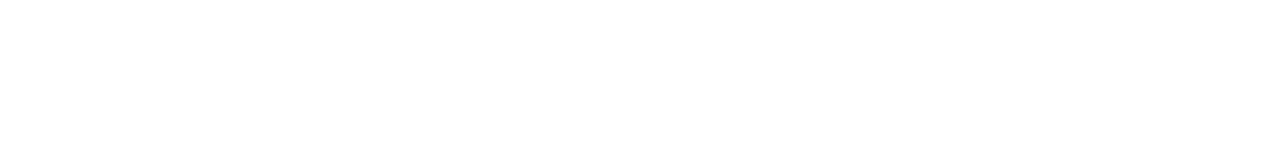
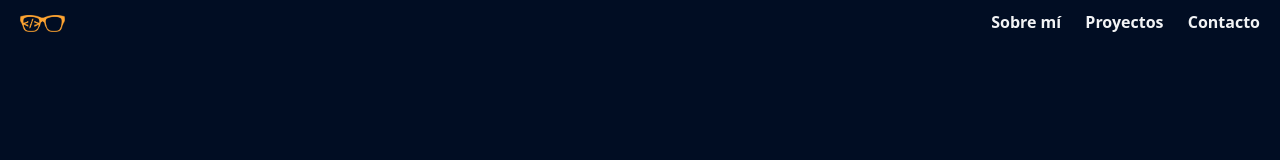
Before and after one commit to natudellasavia/portfolio, a plain HTML site: page index.html in a window 1280 px wide. Drawn offline with nearby package versions, Linux system fonts and the light colour scheme.

Commit message:
creacion header

```diff
--- a/index.html
+++ b/index.html
@@ -2,12 +2,21 @@
 <html lang="en">
 <head>
     <meta charset="UTF-8">
+    <meta name="viewport" content="width=device-width, initial-scale=1.0">
+    <link href="https://cdn.jsdelivr.net/npm/bootstrap@5.3.3/dist/css/bootstrap.min.css" rel="stylesheet" integrity="sha384-QWTKZyjpPEjISv5WaRU9OFeRpok6YctnYmDr5pNlyT2bRjXh0JMhjY6hW+ALEwIH" crossorigin="anonymous">
     <link rel="stylesheet" href="style.css">
 </head>
 
 <body>
     <header>
-
+        <nav>
+            <a href=""><img src="imagenes/logoNatiGris.png" alt="" class="logo"></a>
+            <ul>
+                <li><a href="">Sobre mí</a></li>
+                <li><a href="">Proyectos</a></li>
+                <li><a href="">Contacto</a></li>
+            </ul>
+        </nav>
     </header>
 
     <section>
--- a/style.css
+++ b/style.css
@@ -0,0 +1,44 @@
+body{
+    margin: 0px;
+    background: #010D23;
+    font-family: system-ui, -apple-system, BlinkMacSystemFont, 'Segoe UI', Roboto, Oxygen, Ubuntu, Cantarell, 'Open Sans', 'Helvetica Neue', sans-serif;
+    font-weight: 600;
+}
+
+header{
+    height: 50px;
+    background: #010D23;
+}
+
+.logo{
+    padding: 15px;
+    padding-left: 20px;
+    width: 80px;
+}
+
+.logo:hover{
+    padding: 15px;
+    padding-left: 20px;
+    content: url("imagenes/logoNatiAmarillo.png");
+}
+
+nav ul{
+    float: right;
+    padding: 10px;
+    margin: 0px;
+}
+
+nav ul li{
+    display: inline-block;
+}
+
+nav ul li a{
+    padding: 0px 10px 0px 10px;
+    color:  #F2F3F5;
+    border-radius: 10px;
+    text-decoration: none;
+}
+
+nav ul li a:hover{
+    color: #FFA431;
+}
```
